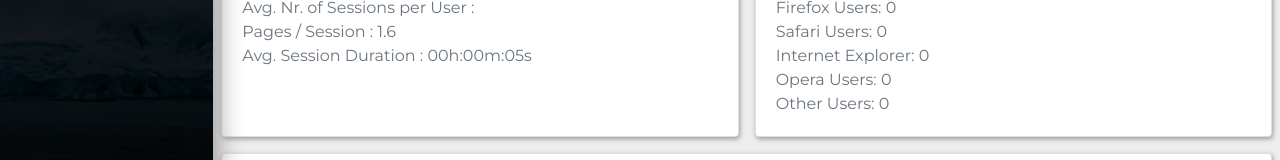
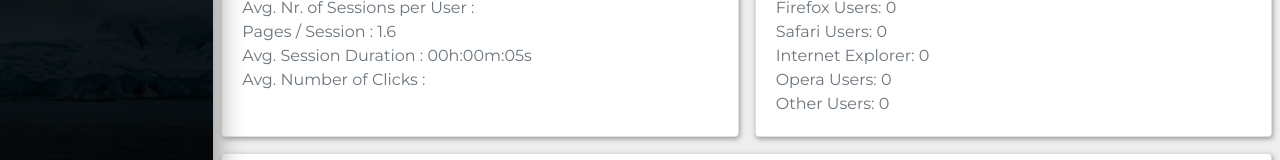
Before and after one commit to inxhinierikompjuterike/inxhinierikompjuterike.github.io, a plain HTML site: page index.html in a window 1280 px wide. Shown: the part 612-772 px from the top of the page. Drawn offline with nearby package versions, Linux system fonts and the light colour scheme; no server answers.

Commit message:
Update index.html

```diff
--- a/index.html
+++ b/index.html
@@ -218,6 +218,7 @@
                       <br>
                       <span>Avg. Session Duration : </span><span id="avgSessionDuration3">0</span>
                       <br>
+                      <span>Avg. Number of Clicks : </span><span class="avgClicks">0</span>
                       <br>
                       <br>
                     </div>
```
